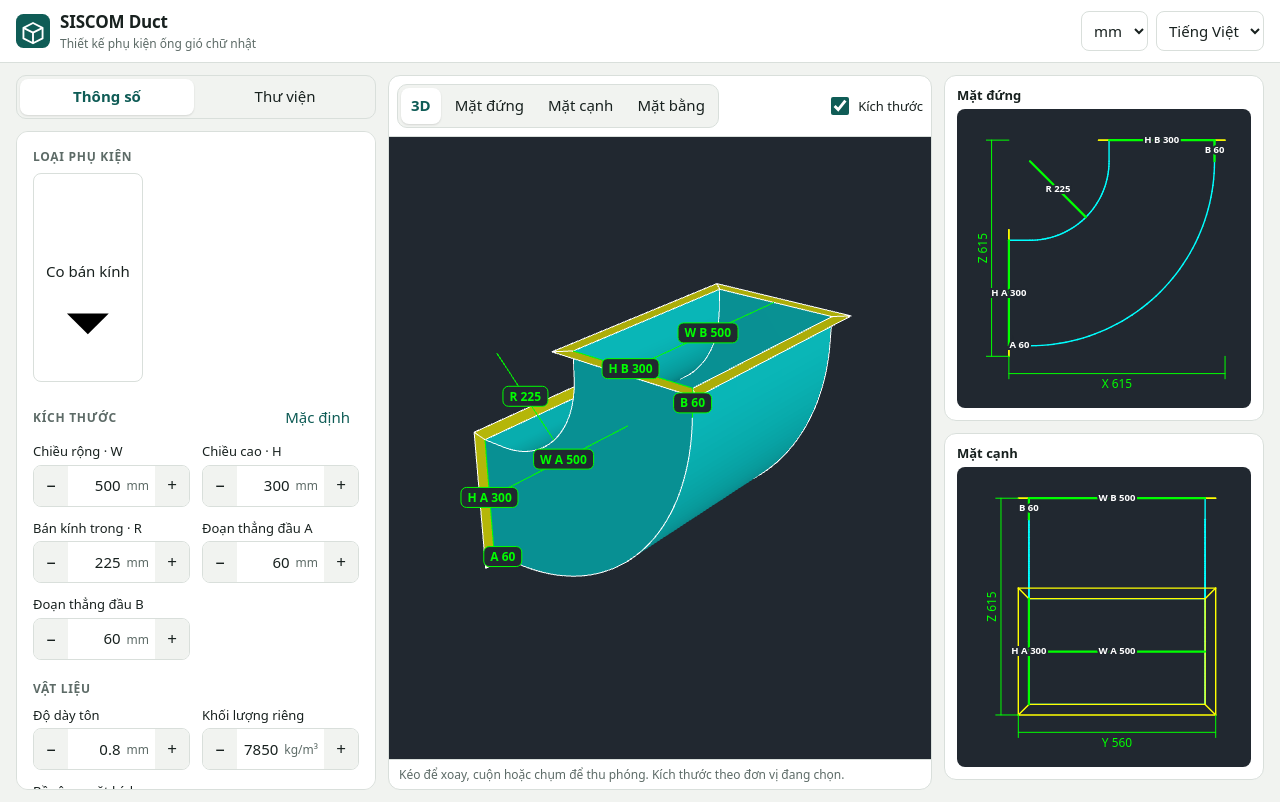
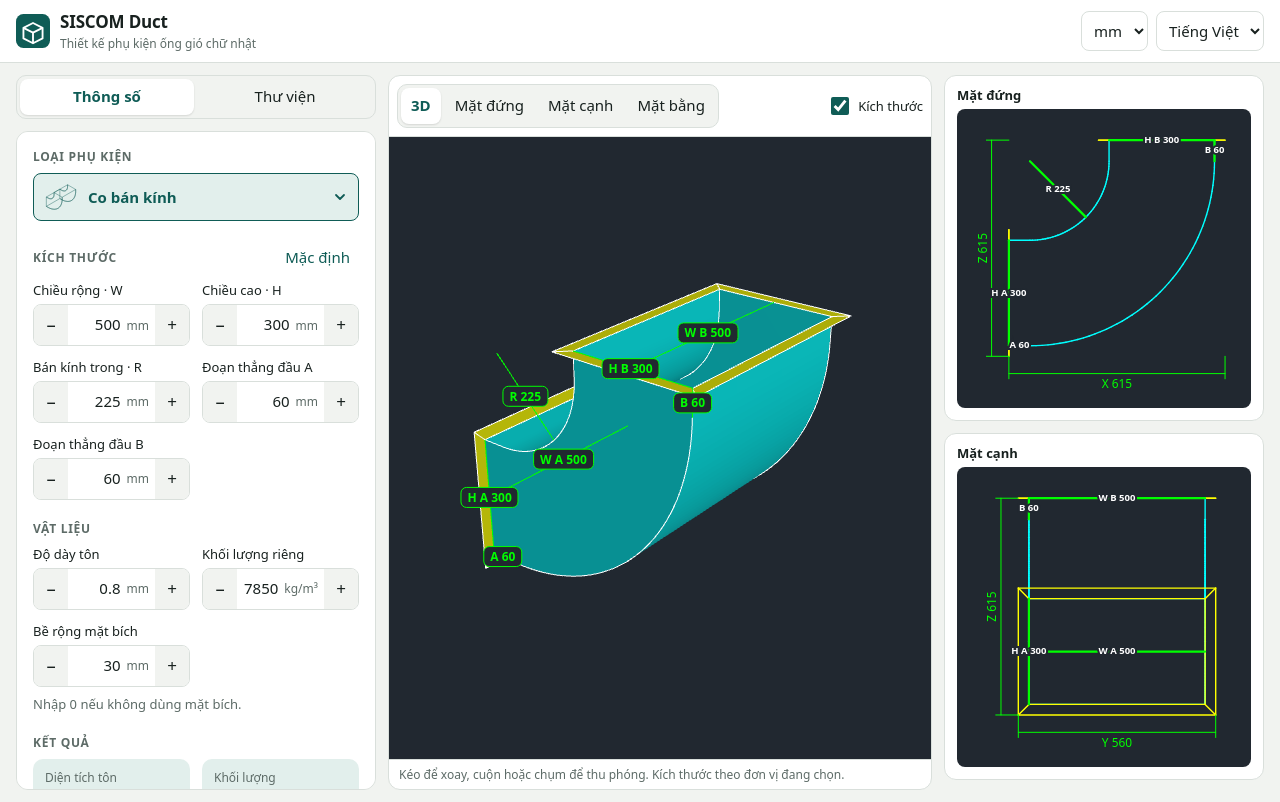
Before and after one commit to siscomdiuehoa/duct-caculator, a React (Vite) app: page / in a window 1280 px wide. Built offline with nearby package versions, Linux system fonts and the light colour scheme.

Commit message:
Style the fitting picker and add tests for the new fittings
Co-Authored-By: Claude Opus 5.5 <noreply@anthropic.com>
Claude-Session: https://claude.ai/code/session_01TwXrEM8Bp4ncUwWEWkVTwG

```diff
--- a/src/ui/styles.css
+++ b/src/ui/styles.css
@@ -259,16 +259,83 @@ select {
 .row h2 {
   margin: 0;
 }
-.fittings {
-  display: grid;
-  grid-template-columns: 1fr 1fr;
-  gap: 8px;
+.picker {
+  position: relative;
 }
-.fittings button.on {
+.picker-button {
+  display: flex;
+  align-items: center;
+  gap: 10px;
+  width: 100%;
+  text-align: left;
   border-color: var(--accent);
   background: var(--accent-soft);
   color: var(--accent);
   font-weight: 600;
+  padding: 6px 10px;
+  min-height: 48px;
+}
+.picker-button span {
+  flex: 1;
+  min-width: 0;
+}
+.chevron {
+  width: 16px;
+  height: 16px;
+  fill: none;
+  stroke: currentColor;
+  stroke-width: 1.8;
+  stroke-linecap: round;
+  stroke-linejoin: round;
+}
+.fitting-icon {
+  flex: none;
+  width: 34px;
+  height: 28px;
+  fill: none;
+  stroke: currentColor;
+  stroke-width: 1.4;
+  vector-effect: non-scaling-stroke;
+  stroke-linejoin: round;
+}
+.picker-list {
+  position: absolute;
+  z-index: 5;
+  left: 0;
+  right: 0;
+  top: calc(100% + 4px);
+  max-height: min(420px, 60vh);
+  overflow-y: auto;
+  margin: 0;
+  padding: 4px;
+  list-style: none;
+  background: var(--card);
+  border: 1px solid var(--line);
+  border-radius: 10px;
+  box-shadow: 0 10px 28px rgb(0 0 0 / 0.18);
+}
+.picker-list li {
+  display: flex;
+  align-items: center;
+  gap: 10px;
+  padding: 6px 8px;
+  border-radius: 8px;
+  cursor: pointer;
+  color: var(--ink);
+}
+.picker-list li .fitting-icon {
+  color: var(--muted);
+}
+.picker-list li.active {
+  background: var(--bg);
+}
+.picker-list li.current {
+  background: var(--accent-soft);
+  color: var(--accent);
+  font-weight: 600;
+}
+.picker-list li.current .fitting-icon {
+  color: var(--accent);
 }
 .grid {
   display: grid;
```
Also changed, not shown: 1 other file (tests, documents, lock files or other folders).
